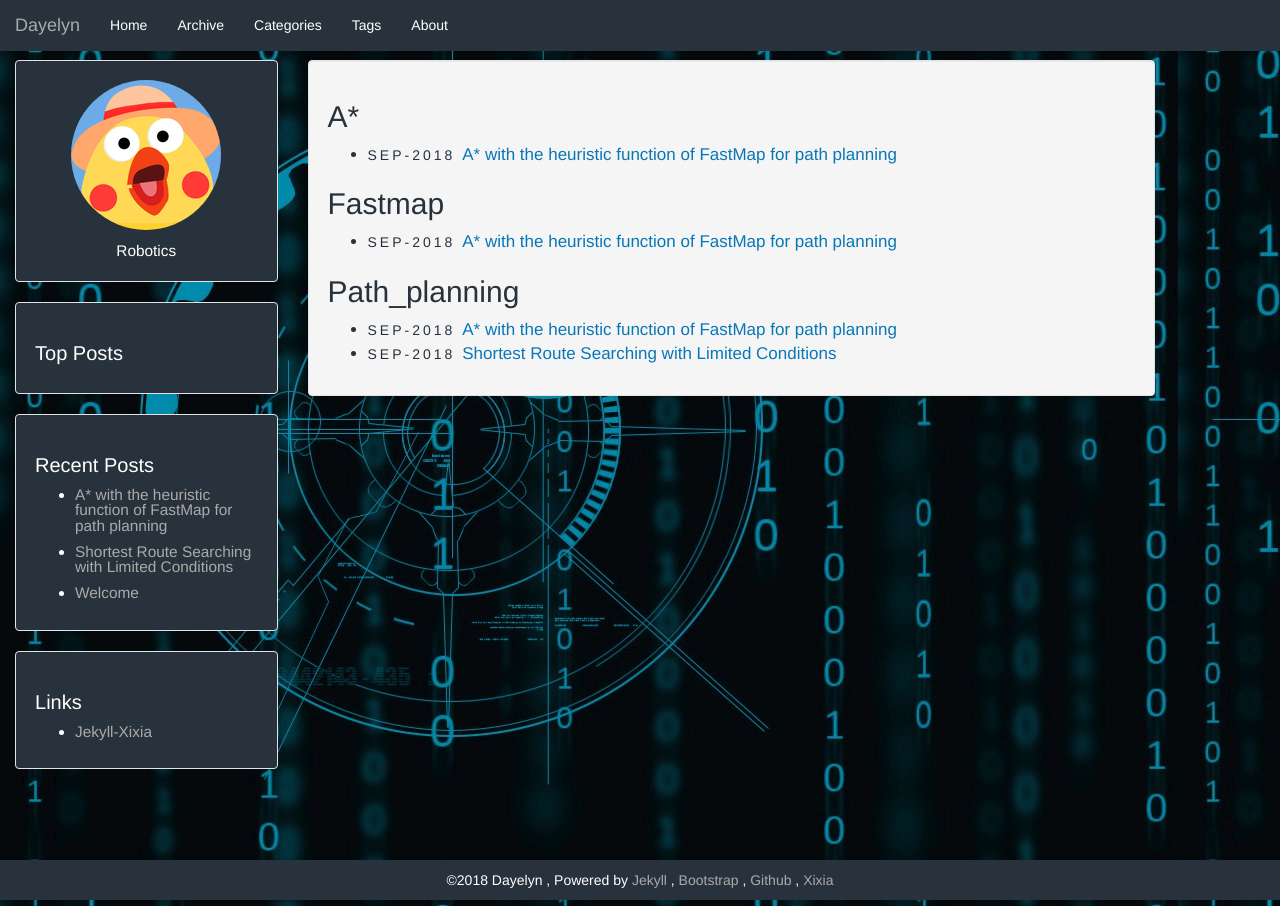
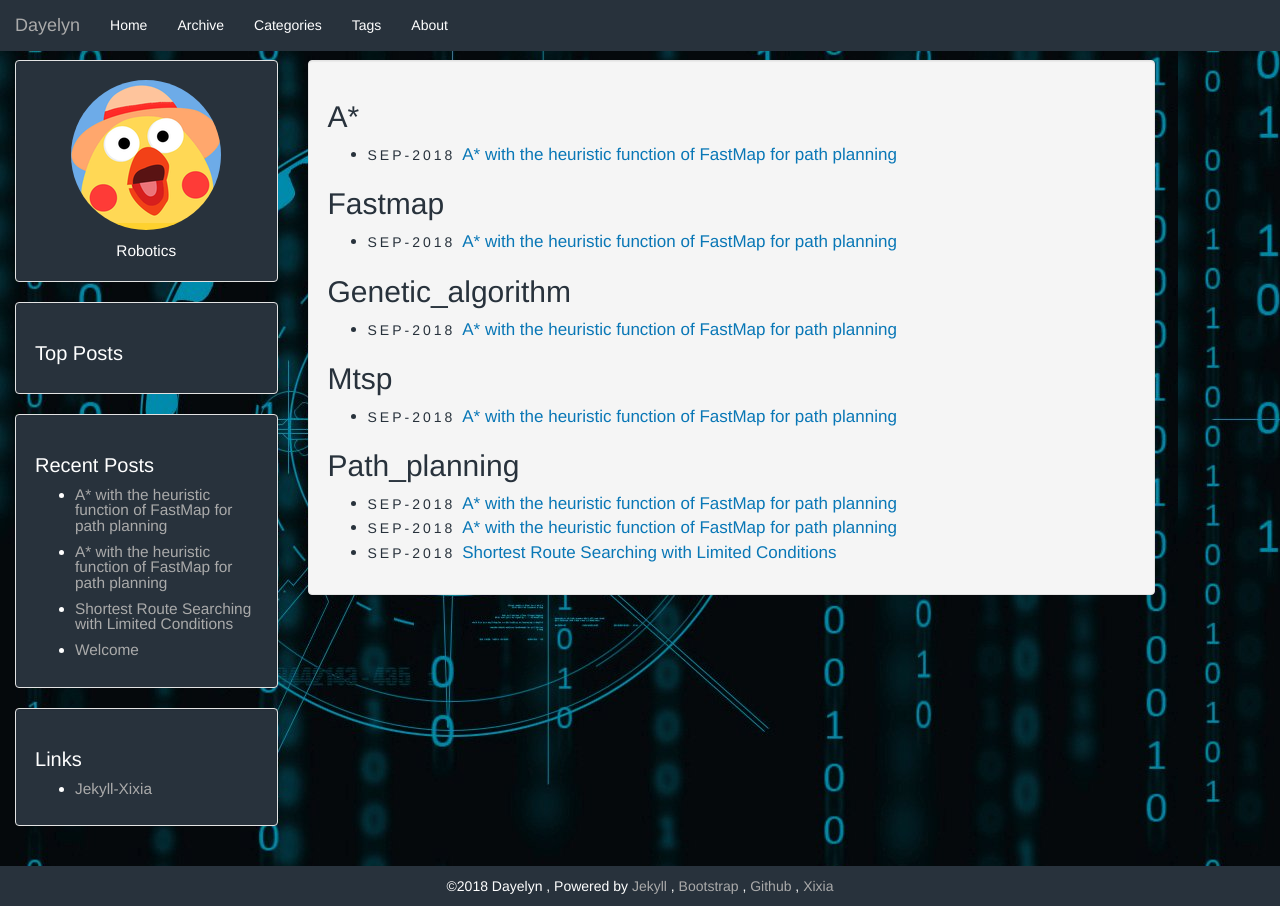
Before and after one commit to Dayelyn/Dayelyn.github.io, a Jekyll site: the page built from tags.html, in a window 1280 px wide. Built offline with Jekyll 4.4.1, drawn with Linux system fonts in a browser that asks for light colours; part of the change alters nothing that is shown.

Commit message:
Notes on paper3

```diff
--- a/_posts/2018-09-03-shortest-route-searching-with-limited-delay.md
+++ b/_posts/2018-09-03-shortest-route-searching-with-limited-delay.md
@@ -4,7 +4,7 @@ title:  "Shortest Route Searching with Limited Conditions"
 date:   2018-09-03 13:19:51 +0800
 categories: Literature_Study
 tags: Path_Planning
-description: First literature study. Introduce a method of searching the shortest path based on time consuming.
+description: The first literature study. Introduce a method of searching the shortest path based on time consuming.
 ---
 
 <script type="text/javascript" async src="//cdn.bootcss.com/mathjax/2.7.0/MathJax.js?config=TeX-AMS-MML_HTMLorMML"></script>
--- /dev/null
+++ b/_posts/2018-09-05-crossover-of-ga-to-mtsp.md
@@ -0,0 +1,83 @@
+---
+layout: post
+title:  "A* with the heuristic function of FastMap for path planning"
+date:   2018-09-05 13:51:51 +0800
+categories: Literature_Study
+tags: Path_Planning Genetic_Algorithm MTSP
+description: The third literature study.
+---
+
+<script type="text/javascript" async src="//cdn.bootcss.com/mathjax/2.7.0/MathJax.js?config=TeX-AMS-MML_HTMLorMML"></script>
+<script type="text/javascript" async src="https://cdnjs.cloudflare.com/ajax/libs/mathjax/2.7.1/MathJax.js?config=TeX-MML-AM_CHTML"></script>
+
+# Artical Title
+
+A new crossover approach for solving the multiple travelling salesmen problem using genetic algorithms. By Shuai Yuan etc.
+
+# Foreword
+I have been suffering a heavy cold from yesterday. I guess it is most likely because I prefer standing under the air conditioner right after I step into my office. The summer in Shanghai is too warm compared with Stockholm, but much more interesting :)
+
+# Abstract
+To solve the multiple travelling salesman problem(MTSP), a genetic algorithm(GA) with two-part chromsome representation is considered as an effective way. However, in the original paper the author uses the crossover method of the ordered crossover operator(ORX) for the first part, and the asexual crossover operator(A) for the second part and they are proved to be less effective than the method TCX mentioned in this paper.
+
+We are going to start with the MTSP. Then GA is introduced with several crossover operator and the last is the TCX.
+
+# MTSP
+
+I think in [this article](https://neos-guide.org/content/multiple-traveling-salesman-problem-mtsp) the problem is formulated clearly.
+
+# Genetic Algorithm
+
+Countless tutorial can be found on the Internet for the introduction of GA. [Here](https://www.tutorialspoint.com/genetic_algorithms/) is a great tutorial in my opinion to give a overview of the genetic algorithm.
+
+Also for Chinese friends, a youtube list from [Morvan Zhou](https://www.youtube.com/playlist?list=PLXO45tsB95cJyeE6BgkApUbAREpkoPDvG) is a great tutorial with both theory and practical code.
+
+# A New Crossover Approach
+
+## Step 1: Representation
+
+As can be seen in the following figure, the first part of length $n$ in the chromsome represents $n$ cities and the second part of length $m$ represents $m$ salesmen.
+
+Labels in the first part represent the label of cities, and these in the second part represent cities per salesman visits. For example in the figure, in the second part, the pair $(4,3,2)$ means salesman 1 needs to visit 4 cities, accordingly $6,9,1,7$ in the first part. Then same representations for other two salesmen.
+
+![Imgur](https://i.imgur.com/MasUqvA.png)
+
+Then we need both Mon and Dad and you can choose either as the base of offsprings.
+
+![Imgur](https://i.imgur.com/px4mp2A.png)
+
+## Step 2: Gene Segments Selection in the first Part from Base
+
+In the paper we only focus on the crossover step in the GA. When we step into the crossover step, the first thing we should do is to selection which genes we are going to crossover. As the author says, we need to randomly choose gene segments for each salesman. For example, in the following figure, if we choose Mon as the base, $(7,5)$ is selected for salesman 1, $(8,4)$ is selected for salesman 2 and $(1)$ is selected for salesman 3. Then the number of selected genes for them is recorded as $(2,2,1)$.
+
+![Imgur](https://i.imgur.com/t7zdiuV.png)
+
+## Step 3: Shuffle the Remaining Genes According to Another Parent
+
+From the above figure we can see that $(9,6,2,3)$ are the remaining genes. Acoording to the genes from Dad in the following figure, we can shuffle $(9,6,2,3)$ to $(2,3,9,6)$.
+
+![Imgur](https://i.imgur.com/TVqKzc1.png)
+
+## Step 4: Randomly Assign the Remaining Genes to Each Salesman
+
+Recall in step 2 we assign 2 cities for salesman 2, 2 to salesman 2 and 1 for salesman 3. Now only $2+2+1=5$ cities are assigned, $(2,3,9,6)$ still needs to be assigned to salesmen. Here we can randomly generate numbers of assignment like $(4,0,0)$ (means 6 cities for salesman 1, 2 for salesmen 2 and 1 for salesman 3) and so on. In the paper the author chooses $(2,1,1)$ so that the result can be retreived from the following figure:
+
+![Imgur](https://i.imgur.com/ESgJ8O9.png)
+
+# Step 5: Organization
+
+Recall in step 1 of how the representation is. Now the first part of the child chromsome has been constructed. For the second part, we know that in step 2 we select $(2,2,1)$ and in step 4 we assign $(2,1,1)$ for each salesman. Therefore, the second part can be constructed in the following figure:
+
+![Imgur](https://i.imgur.com/ikD2X5F.png)
+
+# Algorithm and Implementation
+
+They can be added later.
+
+## Application Scenario
+
+In the introcuction the author points out that the MTSP is actually a general model for lots of problems. The Viehcle Scheduling Problem is one of them. With respect to the business of our company, I guess the algorithm is used to plan an available task for each straddle so that they can fulfil the task requirements.
+
+## Something Confused
+
+I think it is very clear in both theory and algorithm. The important thing for me is to have an available implementation of the algorithm.
```
